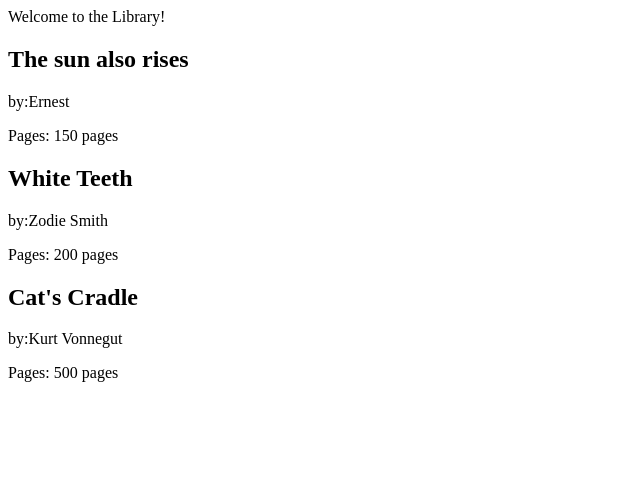
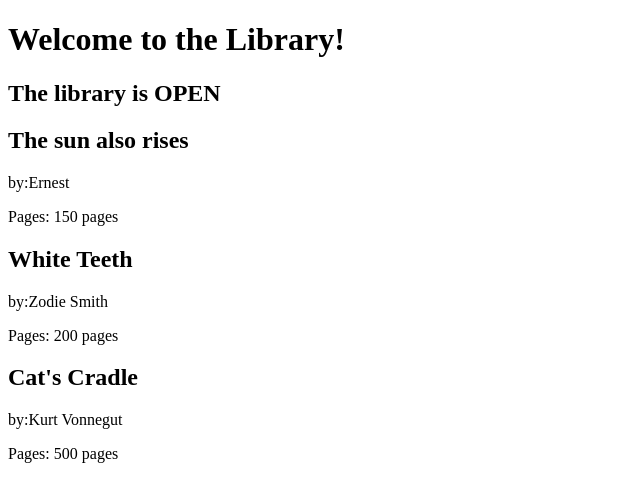
Before and after one commit to shwetarewatkar/React_learning, a React (Create React App) app in the folder ch02/my-first-app/: page / in a window 1280 px wide. Shown: the top 502 px of the page, without its empty margins (0-640 px from the left). Built offline with nearby package versions, Linux system fonts and the light colour scheme.

Commit message:
Update index.js

```diff
--- a/ch02/my-first-app/src/index.js
+++ b/ch02/my-first-app/src/index.js
@@ -30,13 +30,25 @@
     )
 }
 
-const Library = ({books}) => {
+// const Library = ({books}) => {
+class Library extends React.Component{
+    constructor(props){
+        super(props)
+        this.state ={
+            open: true
+        }
+    }
+    render(){
+        //console.log(this.state)
+        const {books} = this.props
         return(
             <div>
-            Welcome to the Library!
+                <h1>Welcome to the Library!</h1>
+                <h2>The library is {this.state.open ? 'OPEN' : 'CLOSE'}</h2>
                 {books.map(
-                book =>
+                    (book,i) =>
                     <Book
+                    key={i}
                     title = {book.title}
                     author={book.author}
                     pages={book.pages}>
@@ -46,6 +58,8 @@
             </div>
         )
     }
+}
+
 
 
 render(
```
Lines whose indentation alone changed are shown as unchanged.
